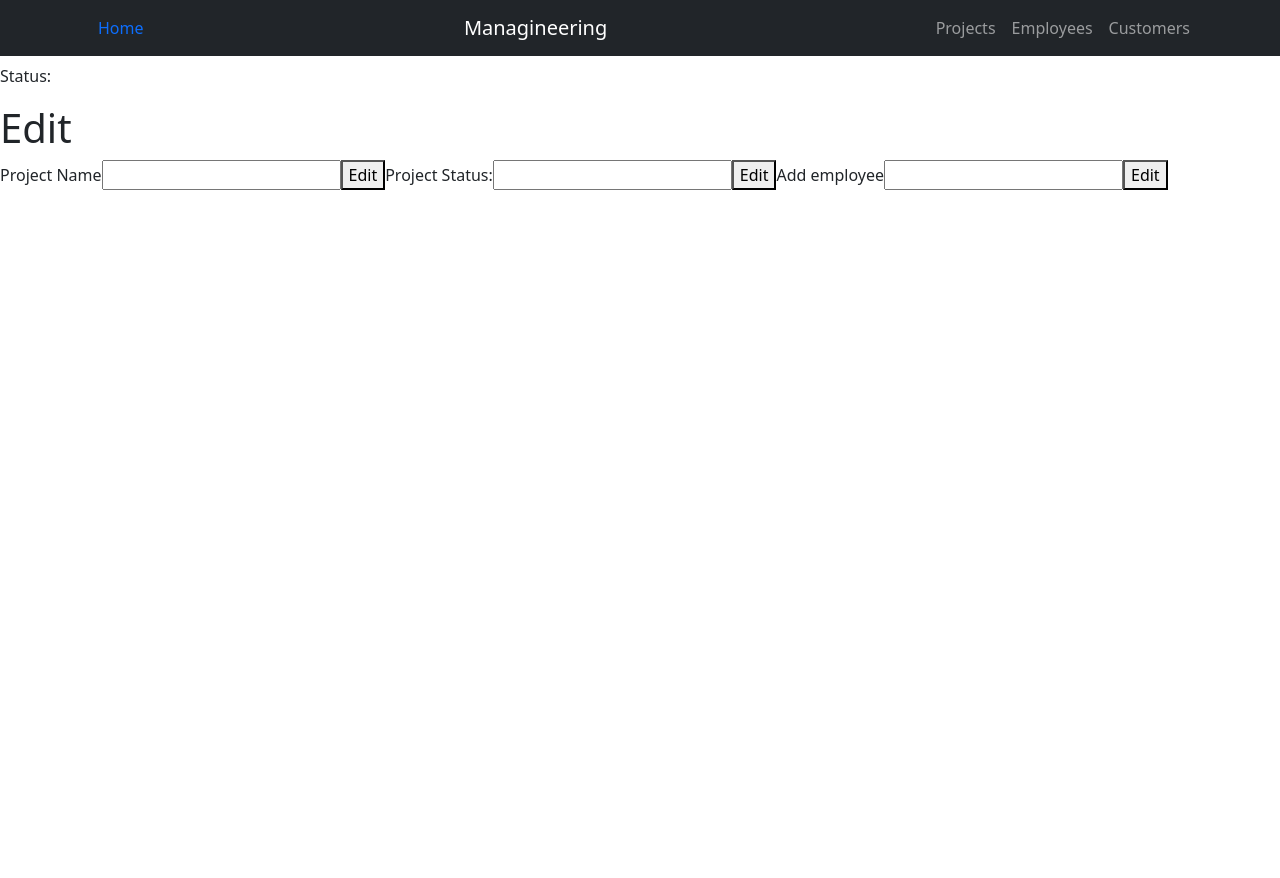
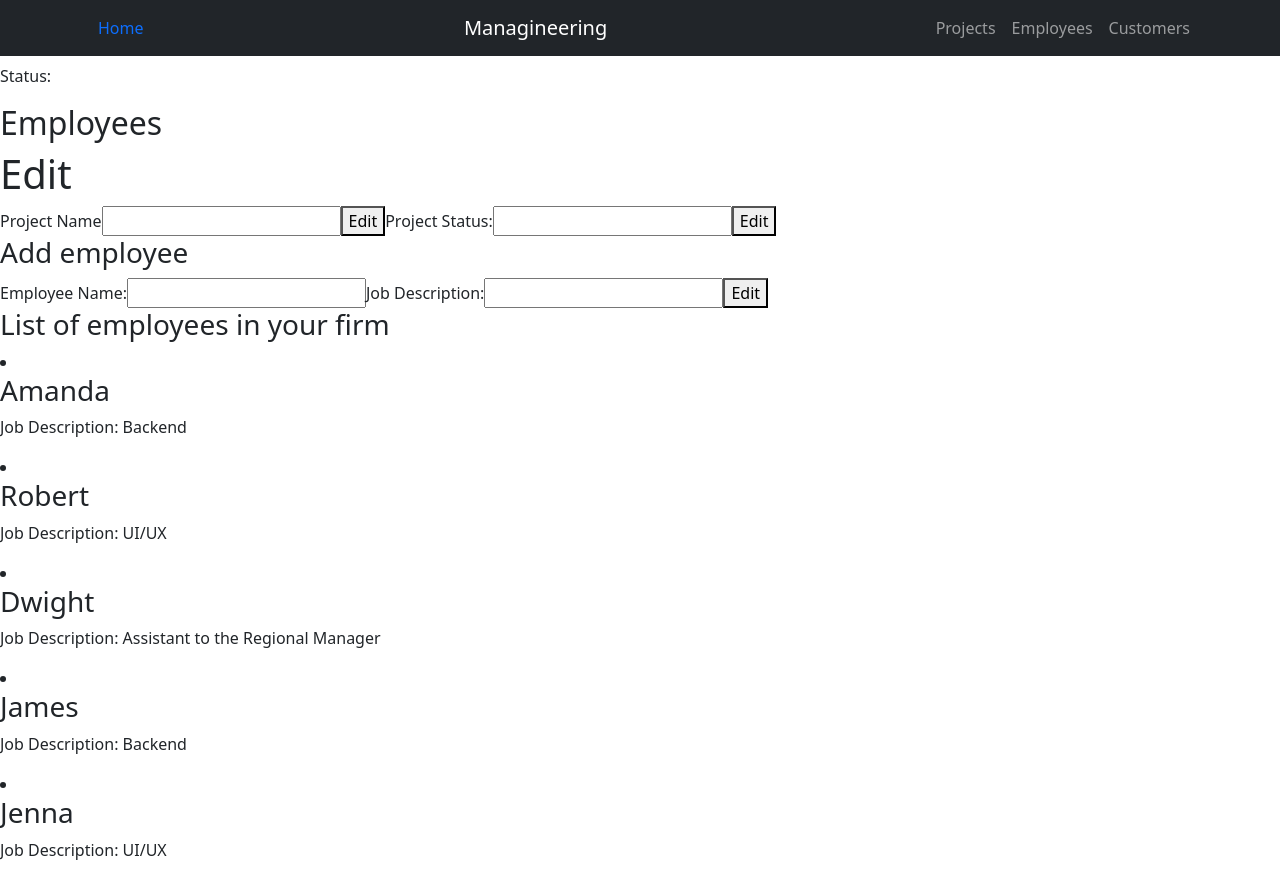
Before and after one commit to LaurentBaj/PGR305_Arbeidskrav, a React (Create React App) app: page /projects/edit/1 in a window 1280 px wide. Before the commit the page ends 800 px from the top, so only its background shows below. Built offline with nearby package versions, Linux system fonts and the light colour scheme.

Commit message:
Can add employees to projects

```diff
--- a/src/components/projects_/EditProjectForm.tsx
+++ b/src/components/projects_/EditProjectForm.tsx
@@ -1,9 +1,11 @@
 import {FC, useContext, useState} from "react";
-import {IProject} from "../../interfaces/interfaces";
+import {IEmployee, IProject} from "../../interfaces/interfaces";
 import {ProjectContext} from "../../contexts/ProjectContext";
 import {ProjectContextType} from "../../types/ProjectContextType";
 import {useHistory} from "react-router-dom";
 import {Status} from "../shared/enums";
+import {getEmployees} from "../employees/employee-data";
+import {EmployeeItem} from "../employees/EmployeeItem";
 
 export const EditProjectForm:FC<IProject> = ({name, status, employees}) => {
     const history = useHistory()
@@ -11,13 +13,19 @@ export const EditProjectForm:FC<IProject> = ({name, status, employees}) => {
     // Form Elements
     const [newName, setNewName] = useState(name)
     const [newStatus, setNewStatus] = useState(status as string)
-    const [newEmp, setNewEmp] = useState("")
+    const [empName, setEmpName] = useState("")
+    const [empJob, setEmpJob] = useState("")
 
     // Current Project
     const {projects} = useContext(ProjectContext) as ProjectContextType
     const index = projects.findIndex(p => p.name === name)
 
 
+    // All Projects
+    const {all_employees} = useContext(ProjectContext) as ProjectContextType
+
+
+    // Form Edit Functions
     function changeName() {
         projects[index].name = newName
         history.push("/projects")
@@ -35,6 +43,19 @@ export const EditProjectForm:FC<IProject> = ({name, status, employees}) => {
         }
     }
 
+    function addEmployee(empName: string, empJob: string) {
+        if (!empName || !empJob) {
+            alert("Both fields for employee creation need to be filled")
+        } else if(all_employees.some(e => e.name === empName)) {
+            alert("Employee already exists")
+        } else {
+            all_employees.push({name: empName, job_desc:empJob})
+            projects[index].employees.push({name: empName, job_desc:empJob})
+            alert(`Employee: ${empName} added to Project: ${name}`)
+            history.push("/projects")
+        }
+    }
+
     return (
         <>
             <form>
@@ -45,9 +66,17 @@ export const EditProjectForm:FC<IProject> = ({name, status, employees}) => {
                 <label>Project Status: {status}</label>
                 <input value={newStatus} onChange={e => setNewStatus(e.target.value)} type="text"/>
                 <button onClick={() => {changeStatus(newStatus as Status)}}>Edit</button>
-                <label>Add employee</label>
-                <input value={newEmp} onChange={e => setNewEmp(e.target.value)} type="text"/>
-                <button>Edit</button>
+                <br/>
+                <h3>Add employee</h3>
+                <label htmlFor="">Employee Name: </label>
+                <input value={empName} onChange={e => setEmpName(e.target.value)} type="text"/>
+                <label htmlFor="">Job Description: </label>
+                <input  value={empJob} onChange={e => setEmpJob(e.target.value)} type="text"/>
+                <button onClick={() => addEmployee(empName, empJob)} >Edit</button>
+                <h3>List of employees in your firm</h3>
+                {all_employees.map( (e, key) => {
+                    return <li key={key}><EmployeeItem name={e.name} job_desc={e.job_desc} /></li>
+                })}
             </form>
         </>
     )
--- a/src/contexts/ProjectContext.tsx
+++ b/src/contexts/ProjectContext.tsx
@@ -1,13 +1,15 @@
 import {createContext, FC, useState} from "react";
 import {ProjectContextType} from "../types/ProjectContextType";
-import {IProject} from "../interfaces/interfaces";
+import {IEmployee, IProject} from "../interfaces/interfaces";
 import {default_projects} from "../components/projects_/projects_data";
+import {getEmployees} from "../components/employees/employee-data";
 
 
 export const ProjectContext = createContext<ProjectContextType | null>(null)
 
 export const ProjectProvider:FC = ({children}) => {
     const [projects, setProjects] = useState<IProject[]>(default_projects)
+    const [all_employees] = useState<IEmployee[]>(getEmployees)
 
     const addProject = (newProject: IProject) => {
         setProjects([...projects, newProject])
@@ -15,7 +17,7 @@ export const ProjectProvider:FC = ({children}) => {
 
     return (
         <>
-            <ProjectContext.Provider value={{projects, addProject}}>
+            <ProjectContext.Provider value={{projects, addProject, all_employees}}>
                 {children}
             </ProjectContext.Provider>
         </>
--- a/src/pages/ProjectView.tsx
+++ b/src/pages/ProjectView.tsx
@@ -18,6 +18,7 @@ export const ProjectView:FC<IProject> = () => {
         <>
             {/*View Specific Project clicked on, show all its employees + Form to alter project details*/}
             <ProjectItem name={project?.name as string} status={project?.status as Status} employees={project?.employees as IEmployee[]} />
+            <h2>Employees</h2>
             {project?.employees.map( (e) => {return <EmployeeItem name={e.name} job_desc={e.job_desc} /> })}
             <EditProjectForm name={project?.name as string} status={project?.status as Status} employees={project?.employees as IEmployee[]} />
         </>
--- a/src/types/ProjectContextType.ts
+++ b/src/types/ProjectContextType.ts
@@ -1,6 +1,7 @@
-import {IProject} from "../interfaces/interfaces";
+import {IEmployee, IProject} from "../interfaces/interfaces";
 
 export type ProjectContextType = {
     projects: IProject[]
+    all_employees: IEmployee[]
     addProject: (newProject: IProject) => void
 }
```
